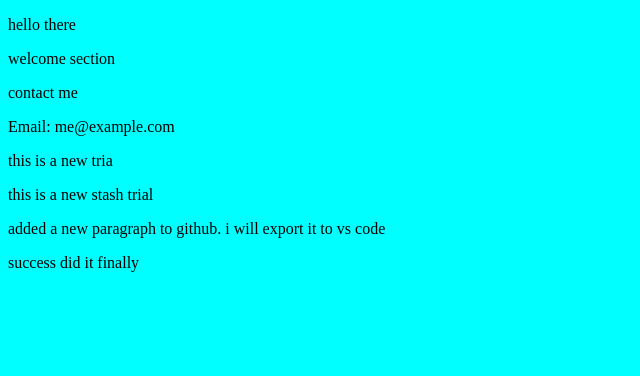
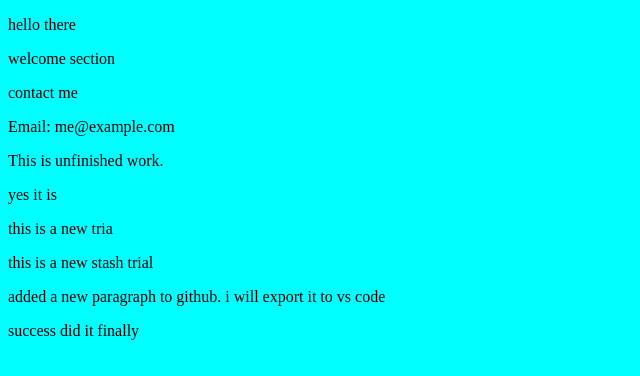
Before and after one commit to ayub-ahmed320/project2, a plain HTML site: page index.html in a window 1280 px wide. Shown: the whole page, without its empty margins (0-640 px from the left). Drawn offline with Linux system fonts and the light colour scheme.

Commit message:
Re-added accidentally deleted paragraphs

```diff
--- a/index.html
+++ b/index.html
@@ -11,6 +11,9 @@
     <p>welcome section</p>
     <p>contact me</p>
     <p>Email: me@example.com</p>
+    <p>This is unfinished work.</p>
+<p>yes it is</p>
+
     <p> this is a new tria
 
     </p>
```
